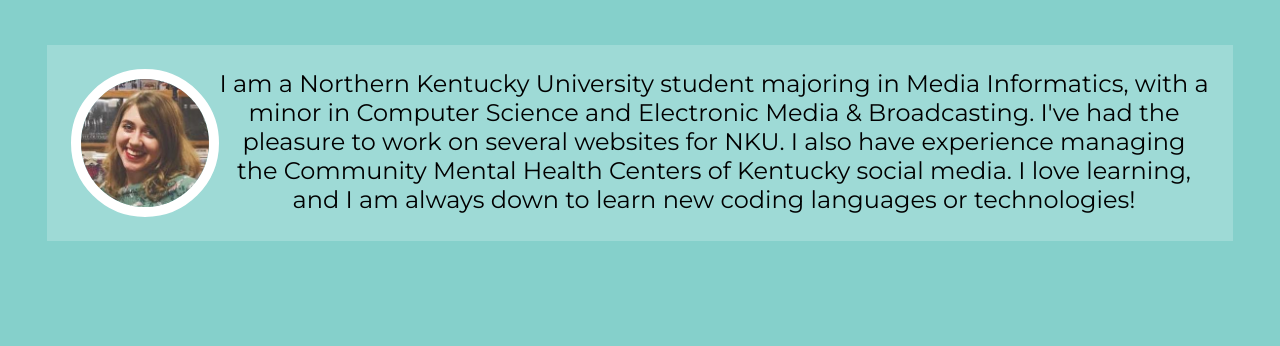
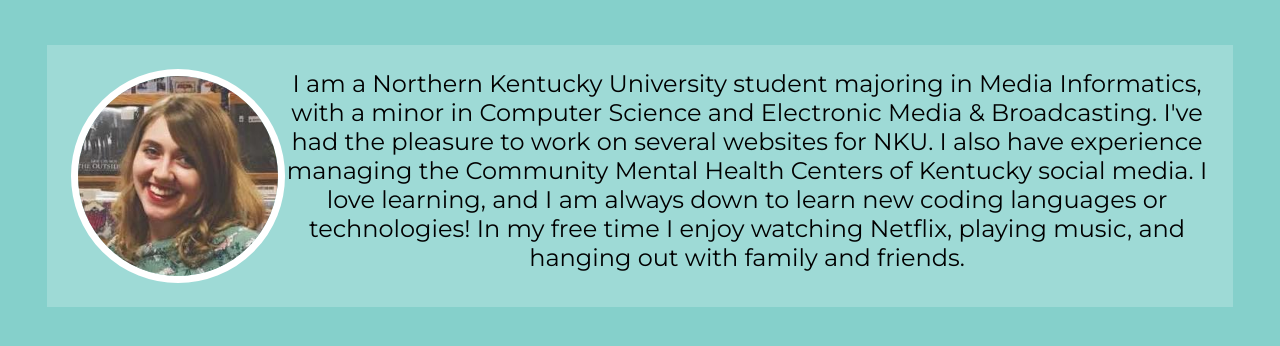
Before and after one commit to morgancassidy98/portfolio, a plain HTML site: page about.html in a window 1280 px wide. Shown: the part 156-502 px from the top of the page. Drawn offline with nearby package versions, Linux system fonts and the light colour scheme; animation ran at ten frames a second.

```diff
--- a/about.html
+++ b/about.html
@@ -34,11 +34,7 @@
 <div id="about-header">
 
         <h2 class="intro about">Cassidy Morgan</h2>
-
-
-
-
-   </div>
+     </div>
 
    <div class="about-info">
         <img class="profile-pic" src="images/31189994_430797454033797_6138327621190025216_n.jpg">
@@ -49,22 +45,9 @@
 
        I love learning, and I am always down to learn new coding languages or technologies!
 
-
-
-   </div>
-
-
-
-
-
-
-
-
-
-
-
-
-   <script src="https://ajax.googleapis.com/ajax/libs/jquery/3.4.1/jquery.min.js"></script>
+       In my free time I enjoy watching Netflix, playing music, and hanging out with family and friends.
+       </div>
+     <script src="https://ajax.googleapis.com/ajax/libs/jquery/3.4.1/jquery.min.js"></script>
 
     <script>
          $(document).ready(function(){
@@ -89,11 +72,7 @@
       $("nav ul").show();
     }
 
-
-
-
-
-});
+ });
 
 
     </script>
--- a/style.css
+++ b/style.css
@@ -12,9 +12,6 @@
 body{
     background-color:var(--main-color);
     font-family: "Montserrat", sans-serif;
-
-
-
 
 }
 
@@ -38,9 +35,7 @@ h2{
     font-weight:bold;
     font-style:italic;
     font-size:1em;
-
 }
-
 
 nav ul{
   list-style-type: none;
@@ -53,8 +48,6 @@ nav ul{
 }
 nav ul li{
     float: left;
-
-
 }
 nav ul li a{
     display: block;
@@ -294,9 +287,9 @@ footer{
 }
 .profile-pic{
     border-radius:50%;
-    width:10vw;
-    height: 10vw;
-    border: 10px solid white;
+    width:200px;
+    height: 200px;
+    border: 7px solid white;
 }
 #about-header, .about-info{
     width:90%;
@@ -436,4 +429,4 @@ footer{
         align-content: center;
     }
 
-    }
+}
```
Also changed, not shown: contact.html (+1 -7 lines), film-photo.html (+12 -8 lines), graphic-design.html (+1 -5 lines), index.html (+5 -25 lines), web-design.html (+0 -4 lines).
